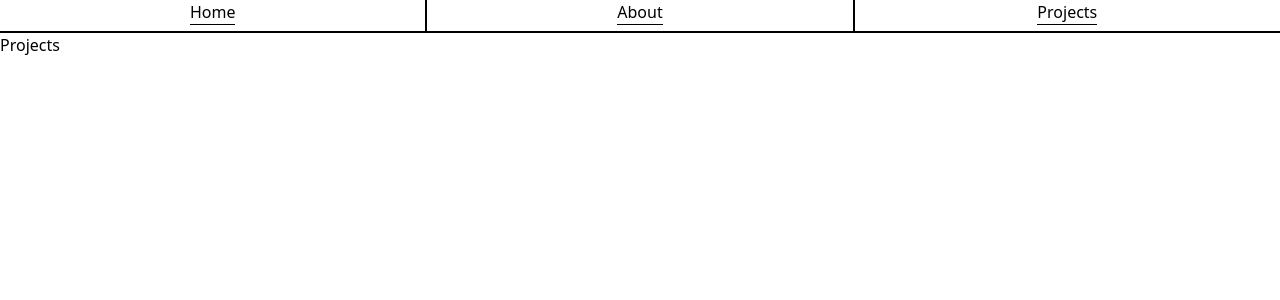
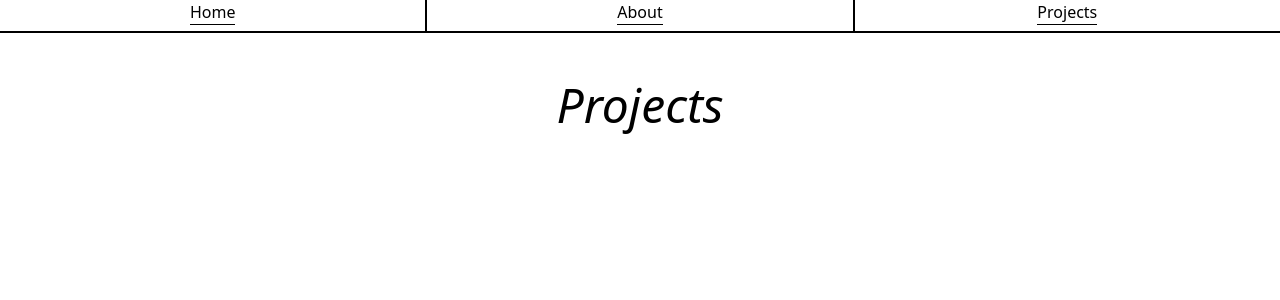
Before and after one commit to Flapjack2000/personal-website, a React (Vite) app: page /projects in a window 1280 px wide. Shown: the top 300 px of the page. Built offline with nearby package versions, Linux system fonts and the light colour scheme.

Commit message:
refactored ui elements into one file

```diff
--- a/src/About.jsx
+++ b/src/About.jsx
@@ -1,5 +1,5 @@
 import NavBar from "./NavBar"
-import Blurb from "./Blurb"
+import { Blurb } from "./BasicUI"
 
 function About() {
   return (
--- a/src/App.jsx
+++ b/src/App.jsx
@@ -4,21 +4,18 @@ import viteLogo from '/vite.svg'
 
 import NavBar from './NavBar'
 
-import Button from './Button'
-import Blurb from './Blurb'
+
+import { Blurb, Button, BigHeading } from './BasicUI'
 
 
 function App() {
   return (
     <>
       <NavBar />
-      <br /><br />
 
       <div className="grid gap-12">
 
-        <div className="text-5xl content-center text-center justify-self-center italic">
-          Hey, I'm Zach!
-        </div>
+        <BigHeading text={"Hey, I'm Zach!"} />
 
 
         <Blurb text={"I'm a computer science and mathematics student from West Michigan. When I'm not programming, I'm playing the piano, streaming Skyrim on Twitch, running a D&D campaign, or teaching children how to fight each other with Tae Kwon Do."} />
--- /dev/null
+++ b/src/BasicUI.jsx
@@ -0,0 +1,29 @@
+function Button({ text }) {
+  return (
+    <>
+      <button className="border-2 max-w-fit pl-2 pr-2 pb-1 cursor-pointer text-center duration-100 hover:tracking-widest">
+        {text}
+        <hr />
+      </button>
+    </>
+  )
+}
+
+function BigHeading({ text }) {
+  return (
+    <div className="text-5xl content-center text-center justify-self-center italic">
+      {text}
+    </div>
+  )
+}
+
+function Blurb({ text }) {
+  return (
+    <div className="text-xl content-center text-justify max-w-180 justify-self-center">
+      {text}
+    </div >
+  )
+}
+export { Button };
+export { Blurb };
+export { BigHeading };
--- a/src/Blurb.jsx
+++ /dev/null
@@ -1,9 +0,0 @@
-function Blurb({ text }) {
-  return (
-    <div className="text-xl content-center text-justify max-w-180 justify-self-center">
-      {text}
-    </div >
-  )
-}
-
-export default Blurb
--- a/src/Button.jsx
+++ /dev/null
@@ -1,11 +0,0 @@
-function Button({ text }) {
-  return (
-    <>
-      <button className="border-2 max-w-fit pl-2 pr-2 pb-1 cursor-pointer text-center duration-100 hover:tracking-widest">
-        {text}
-        <hr />
-      </button>
-    </>
-  )
-}
-export default Button;
--- a/src/NavBar.jsx
+++ b/src/NavBar.jsx
@@ -32,6 +32,8 @@ function NavBar() {
         <VerticalBorder />
         <NavButton text={"Projects"} path={"../projects"} />
       </div>
+      <br /><br />
+
     </>
   )
 
--- a/src/Projects.jsx
+++ b/src/Projects.jsx
@@ -1,10 +1,12 @@
 import NavBar from "./NavBar"
+import { Blurb, BigHeading } from "./BasicUI"
 function Projects() {
   return (
     <>
       <NavBar />
-
-      <h1>Projects</h1>
+      <div className="grid gap-4">
+        <BigHeading text={"Projects"} />
+      </div>
     </>
   )
 }
--- a/src/main.jsx
+++ b/src/main.jsx
@@ -5,6 +5,7 @@ import './index.css'
 import App from './App.jsx'
 import About from './About.jsx';
 import Projects from './Projects.jsx';
+
 
 createRoot(document.getElementById('root')).render(
   <StrictMode>
```
